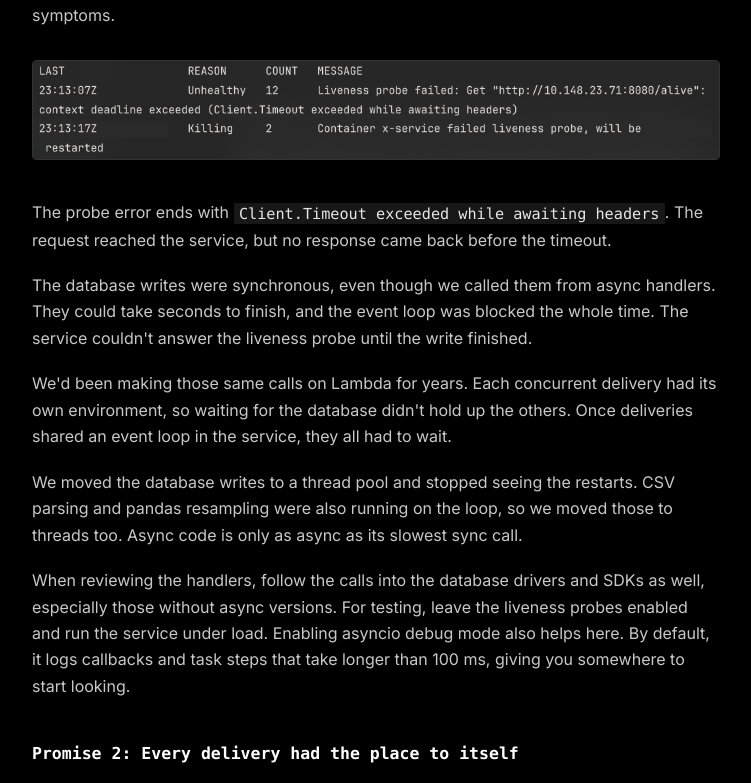
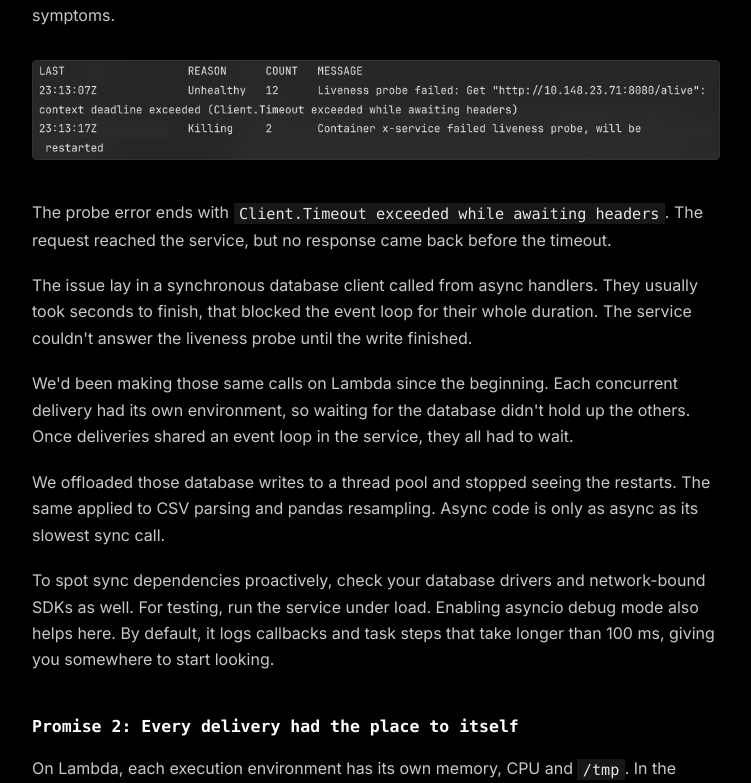
Before and after one commit to denyszhak/denyszhak.com, a React (Vite) app: page /writing/what-aws-lambda-was-hiding in a window 1280 px wide. Shown: the part 2006-2789 px from the top of the page, without its empty margins (244-995 px from the left). Built offline with nearby package versions, Linux system fonts and the light colour scheme; no server answers.

Commit message:
Update Runtime Promises article with revised text

```diff
--- a/src/pages/posts/WhatLambdaWasHiding.jsx
+++ b/src/pages/posts/WhatLambdaWasHiding.jsx
@@ -23,7 +23,7 @@ const WhatLambdaWasHiding = () => {
             <div className="article-meta">
               <span>7 Jul 2026</span>
               <span>•</span>
-              <span>19 min read</span>
+              <span>18 min read</span>
               <span>•</span>
               <button
                 onClick={like}
@@ -82,13 +82,13 @@ const WhatLambdaWasHiding = () => {
 
         <p>The probe error ends with <code>Client.Timeout exceeded while awaiting headers</code>. The request reached the service, but no response came back before the timeout.</p>
 
-        <p>The database writes were synchronous, even though we called them from async handlers. They could take seconds to finish, and the event loop was blocked the whole time. The service couldn't answer the liveness probe until the write finished.</p>
+        <p>The issue lay in a synchronous database client called from async handlers. They usually took seconds to finish, that blocked the event loop for their whole duration. The service couldn't answer the liveness probe until the write finished.</p>
 
-        <p>We'd been making those same calls on Lambda for years. Each concurrent delivery had its own environment, so waiting for the database didn't hold up the others. Once deliveries shared an event loop in the service, they all had to wait.</p>
+        <p>We'd been making those same calls on Lambda since the beginning. Each concurrent delivery had its own environment, so waiting for the database didn't hold up the others. Once deliveries shared an event loop in the service, they all had to wait.</p>
 
-        <p>We moved the database writes to a thread pool and stopped seeing the restarts. CSV parsing and pandas resampling were also running on the loop, so we moved those to threads too. Async code is only as async as its slowest sync call.</p>
+        <p>We offloaded those database writes to a thread pool and stopped seeing the restarts. The same applied to CSV parsing and pandas resampling. Async code is only as async as its slowest sync call.</p>
 
-        <p>When reviewing the handlers, follow the calls into the database drivers and SDKs as well, especially those without async versions. For testing, leave the liveness probes enabled and run the service under load. Enabling asyncio debug mode also helps here. By default, it logs callbacks and task steps that take longer than 100 ms, giving you somewhere to start looking.</p>
+        <p>To spot sync dependencies proactively, check your database drivers and network-bound SDKs as well. For testing, run the service under load. Enabling asyncio debug mode also helps here. By default, it logs callbacks and task steps that take longer than 100 ms, giving you somewhere to start looking.</p>
 
         <h2 id="promise-2-every-delivery-had-the-place-to-itself">Promise 2: Every delivery had the place to itself</h2>
 
@@ -100,7 +100,7 @@ const WhatLambdaWasHiding = () => {
 
         <p>All our Python consumers were configured the same way: same pod count, same processes per pod, same prefetch count per process (we use RabbitMQ). We set concurrency to roughly match Lambda's concurrency, and this had worked for the first consumer.</p>
 
-        <p>However, isolation didn't transfer. On Lambda, each concurrent invocation had its own memory budget. In the service, all deliveries in a pod share the pod's memory limit. The second consumer did much more work per delivery than the first. It had more bytes in flight with larger pandas dataframes and more database calls. Under regular traffic, the queue stayed short and the prefetch never filled. The DLQ replay filled it instantly, and the pod ran out of memory before any of the deliveries finished. The fix from Promise 1 made this easier to hit: with blocking calls off the event loop, each process could run more of this work at the same time.</p>
+        <p>However, isolation didn't transfer. On Lambda, each concurrent invocation had its own memory budget. In the service, all deliveries in a pod share the pod's memory limit. The second consumer did much more work per delivery than the first. It had more bytes in flight with larger pandas dataframes and more database calls. Under normal traffic, the prefetch never filled. The DLQ replay filled it instantly, and the pod ran out of memory. There is also quite an interesting relation to the fix from Promise 1. It made this easier to hit: with blocking calls off the event loop, each process could run more of this work at the same time.</p>
 
         <p>To size prefetch, you need the peak additional memory one large delivery uses. Lambda's REPORT line includes Max Memory Used, but when invocations share an environment, it reports the maximum across all of them. So use a large delivery that ran first in a fresh environment (its REPORT line includes Init Duration), and subtract the function's memory right after init, which you can log at the end of the init code. Use this number, not the function's configured memory size, which is only a ceiling, and be sure to validate it in the service under load.</p>
 
@@ -150,7 +150,7 @@ const WhatLambdaWasHiding = () => {
 
         <p>Restarting the pod is the immediate fix since it fetched the current credentials. We then added a background task to refresh them while the service was running. Our Lambdas didn't live for this long to expose the problem.</p>
 
-        <p>Before migration, review whether the code creates new engines, clients and sessions on every delivery when it could reuse them. I'd also check what happens when credentials, tokens, signed URLs or certificates expire while the service is still running.</p>
+        <p>Before the migration, analyze whether the code creates new engines, clients and sessions on every delivery when it could reuse them. Ask what happens when credentials, tokens, signed URLs or certificates expire while the service is still running.</p>
 
         <p>I'd also look at memory usage across repeated invocations in one Lambda environment. If <code>Max Memory Used</code> keeps climbing, it's worth finding out why before leaving that code running for days.</p>
 
@@ -162,23 +162,23 @@ const WhatLambdaWasHiding = () => {
 
         <p>We tried moving customers back and forth between Lambda and the service, and found the errors appeared only once more than half were on the service. Lambda didn't show any errors at any split.</p>
 
-        <p>When we looked at the code, the client created a new <code>aiohttp.ClientSession</code> for every call:</p>
+        <p>When we looked at the code, the client created a new <code>aiohttp.ClientSession</code> for every call, with no shared connection limit across calls:</p>
 
         <pre><code className="language-python" dangerouslySetInnerHTML={{ __html: Prism.highlight("async with aiohttp.ClientSession() as session:\n    async with session.post(url, json=payload) as resp:\n        ...", Prism.languages.python, 'python') }} /></pre>
 
-        <p>Each call opened a fresh connection, with no shared pool to reuse connections or limit their number. We first suspected we were opening too many. We switched to one <code>ClientSession</code> per process, with a pool limited to 25 connections, and added retries with backoff. Both changes shipped together, and the errors stopped.</p>
+        <p>We first suspected we were opening too many. We switched to one <code>ClientSession</code> per process, with a pool limited to 25 connections, and added retries with backoff. Both changes shipped together, and the errors stopped.</p>
 
-        <p>The pool change went in before we moved the blocking calls to threads. Looking at the upstream configuration afterwards, our best explanation is that the event-loop blocking also affected how quickly we sent requests. The upstream was a Go <code>net/http</code> server with a 10-second <code>ReadHeaderTimeout</code>. A TCP connection could be established while the client’s event loop was busy with other deliveries. If those deliveries kept it busy for more than 10 seconds before it could send the headers, the upstream would close the connection.</p>
+        <p>The pool change went in before we moved the blocking calls to threads. Looking at the upstream configuration afterwards, our best explanation is that the event-loop blocking also affected how quickly we sent requests. The upstream was a Go <code>net/http</code> server with a 10-second <code>ReadHeaderTimeout</code>. We would establish a TCP connection while the client’s event loop was busy with other deliveries. If those deliveries kept it busy for more than 10 seconds before it could send the headers, the upstream would close the connection.</p>
 
-        <p>The timing changes when a connection is reused. On an idle HTTP/1 connection, Go doesn’t start the header timeout until the first bytes of the next request arrive. So a delay before sending anything doesn’t eat into that timeout the way it would on a new connection. You can see this in <a href="https://go.dev/src/net/http/server.go" target="_blank" rel="noopener noreferrer">Go’s server implementation</a>.</p>
+        <p>How is this not an issue with the shared pool? Well, connections stay around for reuse. On an idle HTTP/1 connection, Go doesn’t start the header timeout until the first bytes of the next request arrive. So a delay before sending anything doesn’t go into that timeout the way it would on a new connection. You can see this in <a href="https://go.dev/src/net/http/server.go" target="_blank" rel="noopener noreferrer">Go’s server implementation</a>.</p>
 
-        <p>I reproduced this locally against a Go server, using a shorter, two-second timeout. Blocking the loop for three seconds after connecting caused a disconnect; reusing an established connection after the same delay succeeded. A local load test also produced failures with a session per call and none with a shared session. We haven't confirmed that this was the cause in production, but it fits the configuration and the behaviour we observed.</p>
+        <p>After the fact, I reproduced this locally against a Go server, using a shorter, two-second timeout. Blocking the loop for three seconds after connecting caused a disconnect, but reusing an established connection after the same delay succeeded. A local load test also produced failures with a session per call and none with a shared session. We didn't confirm back then that this was the cause in production, but it fits the configuration and the behaviour we observed.</p>
 
-        <p>The retries let us recover from transient failures without repeating the whole delivery. That was safe here because the call was a read-only search.</p>
+        <p>You could also implicitly rely on Lambda's retries without knowing it. If your network call has no retries, you still rely on Lambda retrying your whole request again. Ensure you add retries to recover from transient failures without repeating the whole delivery.</p>
 
-        <p>Before migrating, check whether HTTP clients reuse connections, what limits their pools have and when the upstream starts its timeouts. Test the HTTP calls as part of the full handler, with the concurrency you expect in production. Also check whether the network path or source addresses will change, especially if the upstream uses per-IP limits or allowlists.</p>
+        <p>So check whether HTTP clients reuse connections, what limits their pools have and when the upstream starts its timeouts. Ideally, test it with the concurrency you expect in production. Also check whether the network path or source addresses will change, especially if the upstream uses per-IP limits or allowlists.</p>
 
-        <p>Also check your Lambda logs for deliveries that failed but eventually succeeded when Lambda retried the invocation. The service won't give you that by default, so if you relied on it, add retries where the call is made.</p>
+        <p>Also check Lambda logs for deliveries that failed but eventually succeeded when Lambda retried the invocation. The service won't give you that by default, so if you relied on it, add retries where the call is made.</p>
 
         <h2 id="how-to-make-it-reliable">How to make it reliable</h2>
 
@@ -194,7 +194,7 @@ const WhatLambdaWasHiding = () => {
 
         <p>For credentials that rotate periodically, trigger a rotation during the test and check that the service can open new connections afterwards. Also check reconnecting after an existing connection is lost.</p>
 
-        <p>For upstream services, try slow responses, timeouts and failed calls. You can use something like Shopify's Toxiproxy for this. It sits between the service and a dependency, allowing you to add latency or cut connections during a test. A pod killed during a delivery is another useful case, especially after it has written to a database but before it has acknowledged the message. Check what gets repeated on the next attempt and whether the result is still correct.</p>
+        <p>For upstream services, try slow responses, timeouts and failed calls. You can use something like <a href="https://github.com/shopify/toxiproxy" target="_blank" rel="noopener noreferrer">Shopify's Toxiproxy</a> for this. It sits between the service and a dependency, allowing you to add latency or cut connections during a test. A pod killed during a delivery is another useful case, especially after it has written to a database but before it has acknowledged the message. Check what gets repeated on the next attempt and whether the result is still correct.</p>
 
         <p>For the rollout, shadowing lets you send a copy of real traffic to the new system while the old one is also running. You can compare their outputs before relying on the new system, but it means twice as much work. For consumers like ours, which write to databases, we would also need new databases. Providing this infrastructure surely involves more coordination and hence more time, as well as more cost.</p>
 
```
